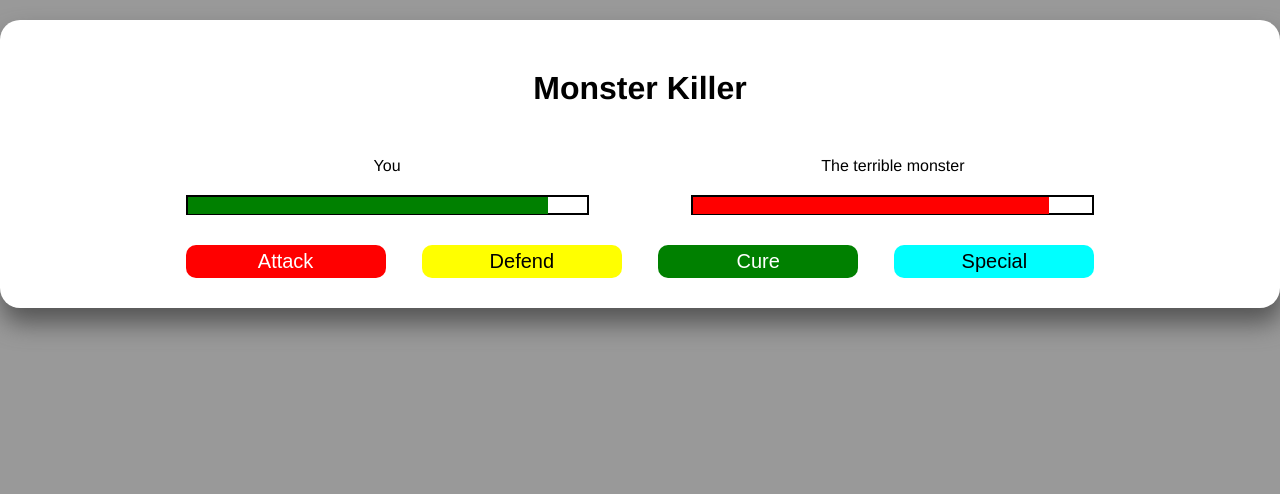
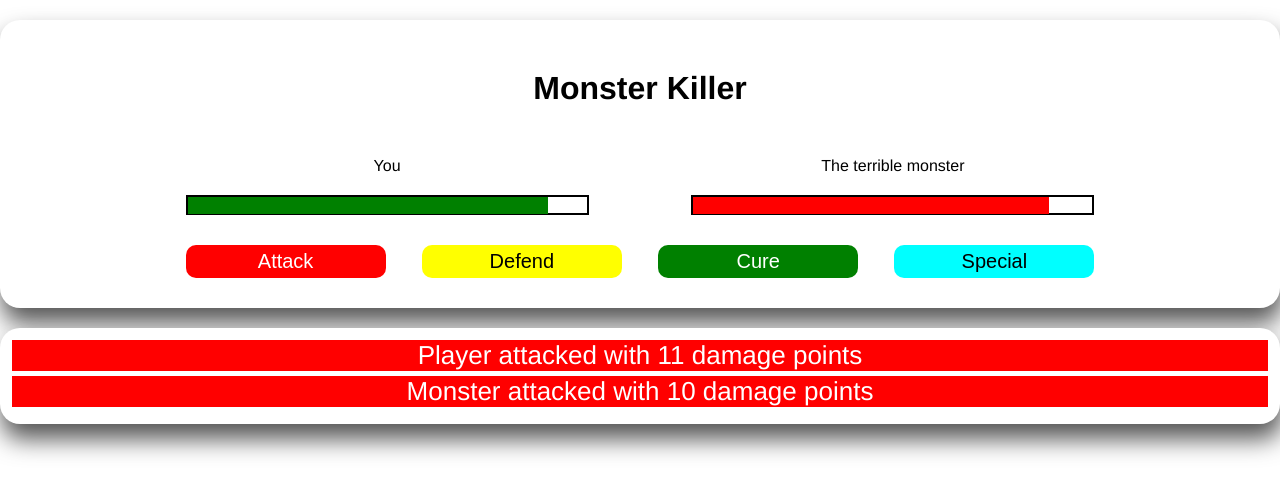
Before and after one commit to BerPGR/vue-monster-killer, a Vue app: page / in a window 1280 px wide. Both pictures are taken after a click on the button "Attack". Shown: the top 494 px of the page. Built offline with nearby package versions, Linux system fonts and the light colour scheme.

Commit message:
Added div to show all the movements

```diff
--- a/src/App.vue
+++ b/src/App.vue
@@ -14,6 +14,10 @@
         <Selection bgColor="aqua" buttonName="Special" :playerAction="special"/>
       </div>
     </div>
+
+    <div v-if="numberOfMovements > 0" class="decisions">
+      <div class="decision" v-for="movement in movements" :key="movement">{{ movement }}</div>
+    </div>
   </div>
 </template>
 
@@ -28,6 +32,8 @@ export default {
   name: "App",
   data: () => ({
     numberOfAttacks: 0,
+    numberOfMovements: 0, // this value will always be added 2, bc of the players decision and the monster attack
+    movements: []
   }),
   components: {
     Title,
@@ -37,22 +43,41 @@ export default {
   },
   methods: {
     attack() {
+      if (this.playersLife == 0 || this.enemyLife == 0) {
+        return;
+      }
       this.numberOfAttacks++;
       const playerAttack = Math.floor(Math.random() * 10) + 5
       const enemyAttack = Math.floor(Math.random() * 15) + 5
       this.$store.commit('setAttackMovement', {playerAttack: playerAttack, enemyAttack: enemyAttack})
+      this.numberOfMovements += 2;
+      this.movements.push(`Player attacked with ${playerAttack} damage points`)
+      this.movements.push(`Monster attacked with ${enemyAttack} damage points`)
     },
+
     defend() {
+      // Later...
+    },
 
-    },
     cure() {
+      if (this.playersLife == 0 || this.enemyLife == 0) {
+        return;
+      }
       const addLife = Math.floor(Math.random() * 10) + 3;
       this.$store.commit('setMorePlayersLife', addLife)
+      this.numberOfMovements++
+      this.movements.push(`Player cured with ${addLife} life points`)
     },
+
     special() {
+      if (this.playersLife == 0 || this.enemyLife == 0) {
+        return;
+      }
       if (this.numberOfAttacks == 5) {
         this.$store.commit('setSpecialAttack', 25)
         this.numberOfAttacks = 0
+        this.numberOfMovements++
+        this.movements.push(`Player used special attack with ${25} life points`)
       }
       else {
         alert('You have to attack at least 5 times to use your special')
@@ -62,6 +87,7 @@ export default {
   computed: {
     ...mapGetters({
       enemyLife: 'getEnemyLife',
+      playersLife: 'getLife'
     })
   }
 };
@@ -81,8 +107,7 @@ export default {
   display: flex;
   flex-direction: column;
   align-items: center;
-  background-color: #999;
-  height: 100vh;
+  padding-bottom: 10px;
 }
 
 .first {
@@ -112,4 +137,23 @@ export default {
   width: 71%;
   justify-content: space-between;
 }
+
+.decisions {
+  margin-top: 20px;
+  max-width: 1400px;
+  width: 100%;
+  border-radius: 20px;
+  padding: 12px;
+  box-shadow: 2px 15px 25px #555;
+  background-color: #fff;
+}
+
+.decision {
+  width: 100%;
+  text-align: center;
+  font-size: 26px;
+  color: white;
+  background-color: red;
+  margin-bottom: 5px
+}
 </style>
```
